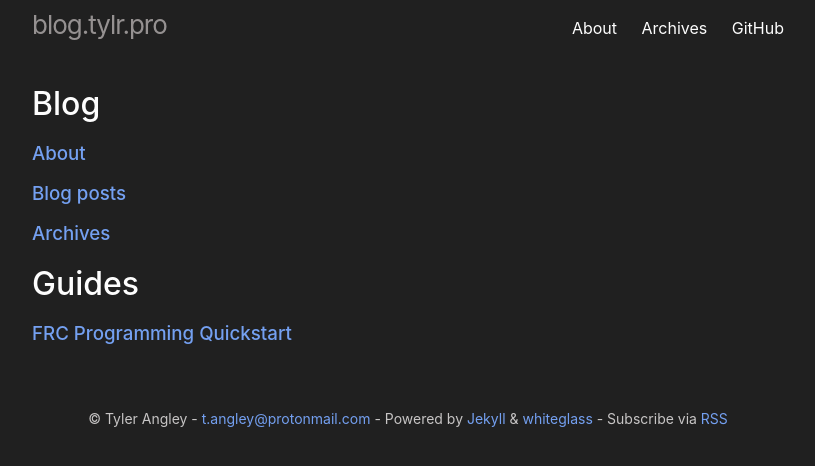
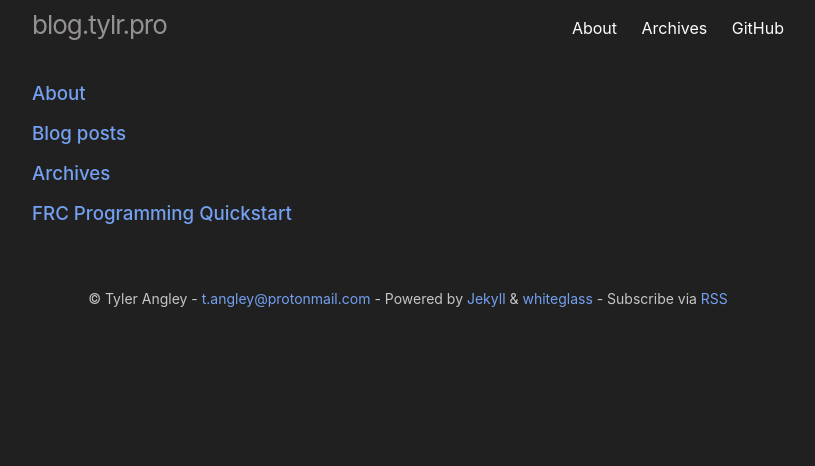
Before and after one commit to namatchi/namatchi.github.io, a Jekyll site: the page built from index.md, in a window 1280 px wide. Shown: the top 466 px of the page, without its empty margins (232-1047 px from the left). Built offline with Jekyll 4.4.1, drawn with Linux system fonts in a browser that asks for light colours; some web fonts are replaced.

```diff
--- a/index.md
+++ b/index.md
@@ -2,8 +2,6 @@
 title: Welcome
 layout: home
 ---
-
-# Blog
 
 ### [About](about)
 
@@ -11,6 +9,4 @@ layout: home
 
 ### [Archives](archives)
 
-# Guides
-
 ### [FRC Programming Quickstart](frc/quickstart)
```
